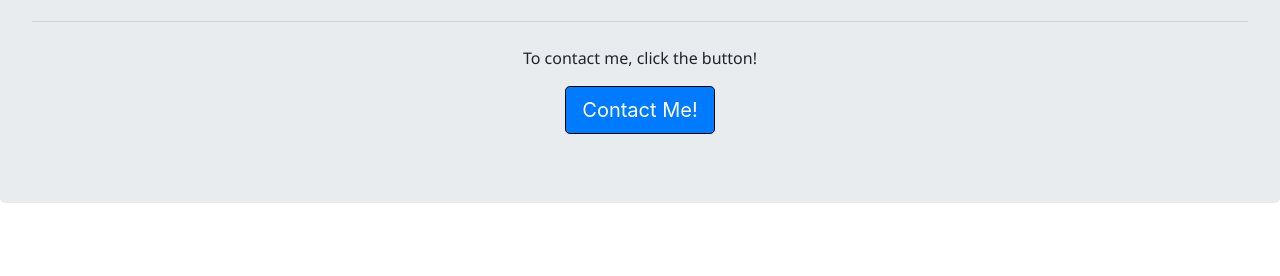
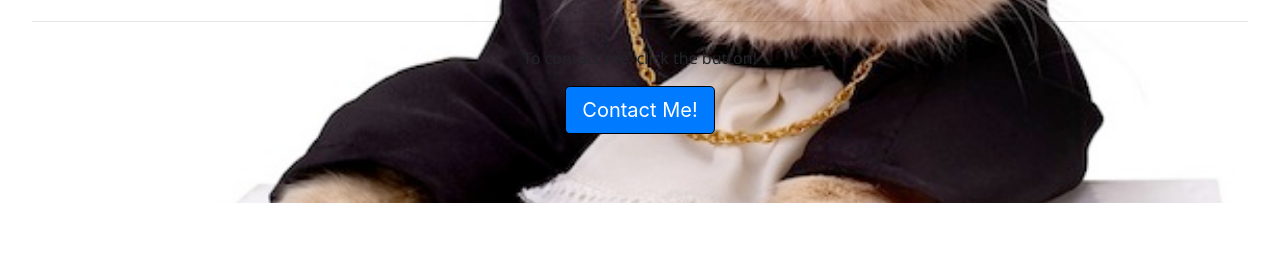
Before and after one commit to PurAlex/Bootstrap-Portfolio, a plain HTML site: page index.html in a window 1280 px wide. Shown: the part 231-507 px from the top of the page. Drawn offline with nearby package versions, Linux system fonts and the light colour scheme; the site is published under a folder, as on GitHub Pages, so addresses that start at the root find nothing.

Commit message:
Final Code

```diff
--- a/css/style.css
+++ b/css/style.css
@@ -50,7 +50,7 @@ p {
 
 /* Hero section */
 .jumbotron {
-    background-image: url(/images/hero-01.jpg);
+    background-image: url(../images/hero-01.jpg);
     background-repeat: no-repeat;
     background-size: cover;
     background-position: center;
```
Also changed, not shown: 1 other file.
